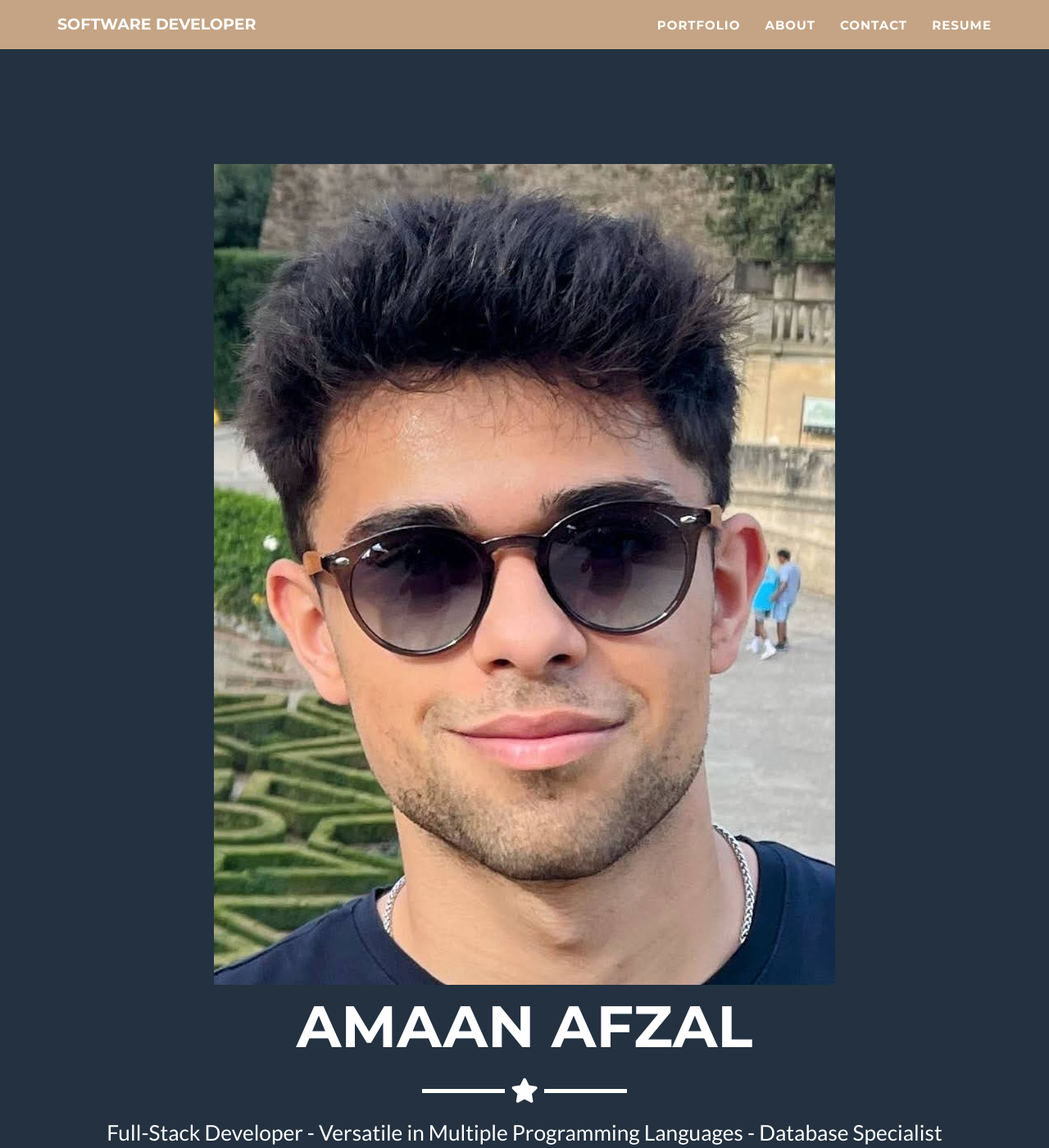
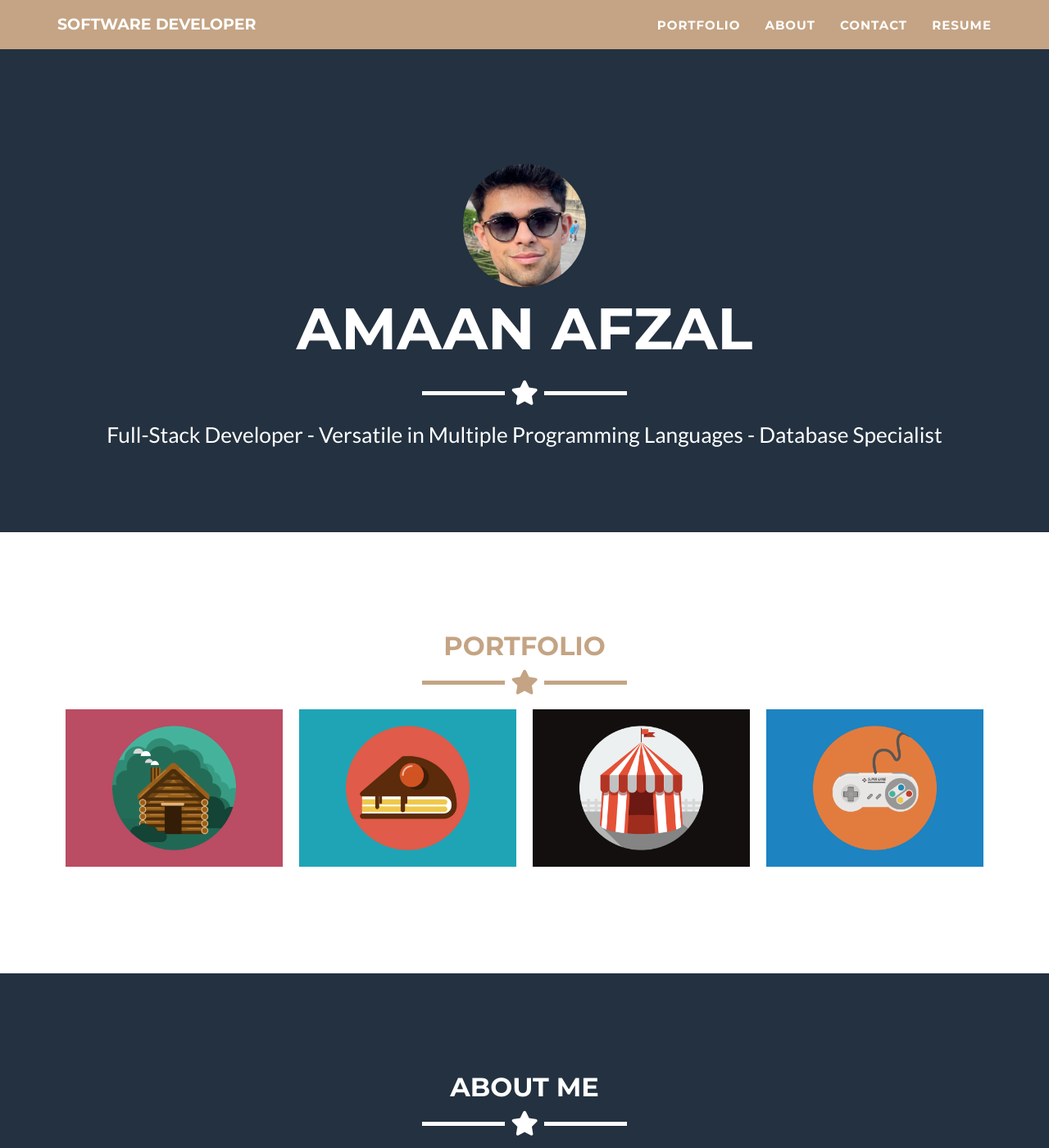
Before and after one commit to Amaan6868/Amaan6868.github.i, a Jekyll site: the page built from _posts/2014-07-18-project-1.markdown, in a window 1280 px wide and 1400 px high. Shown: the whole window at 82% size. Built offline with Jekyll 4.4.1, drawn with Linux system fonts in a browser that asks for light colours.

Commit message:
Update main.css

```diff
--- a/_includes/css/main.css
+++ b/_includes/css/main.css
@@ -85,7 +85,7 @@ header .container {
     padding-bottom: 50px;
 }
 
-img.img-responsive {
+img.img-pfp-responsive {
   border-radius: 50%;
   width: 150px;
   height: 150px;
```
